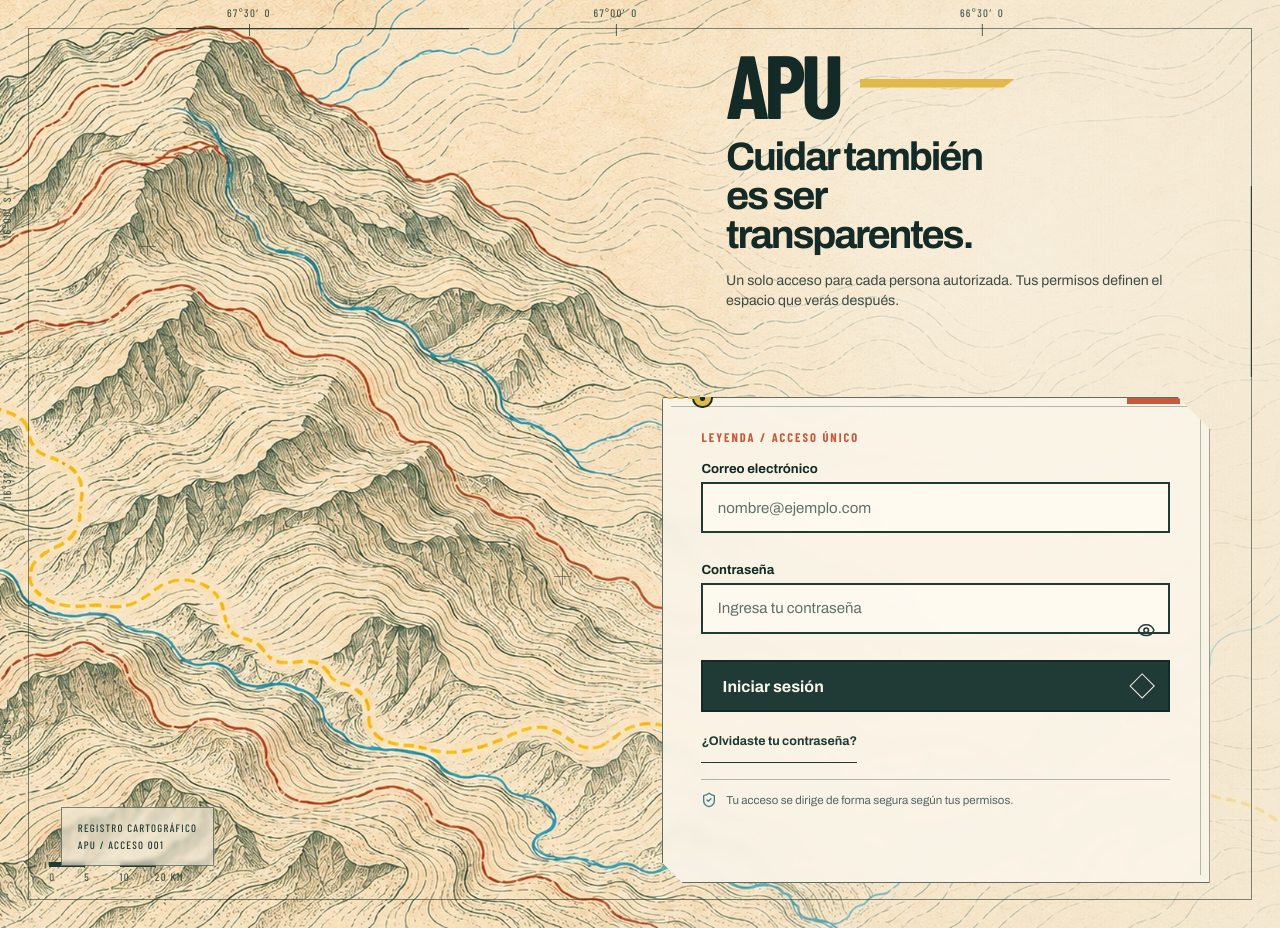
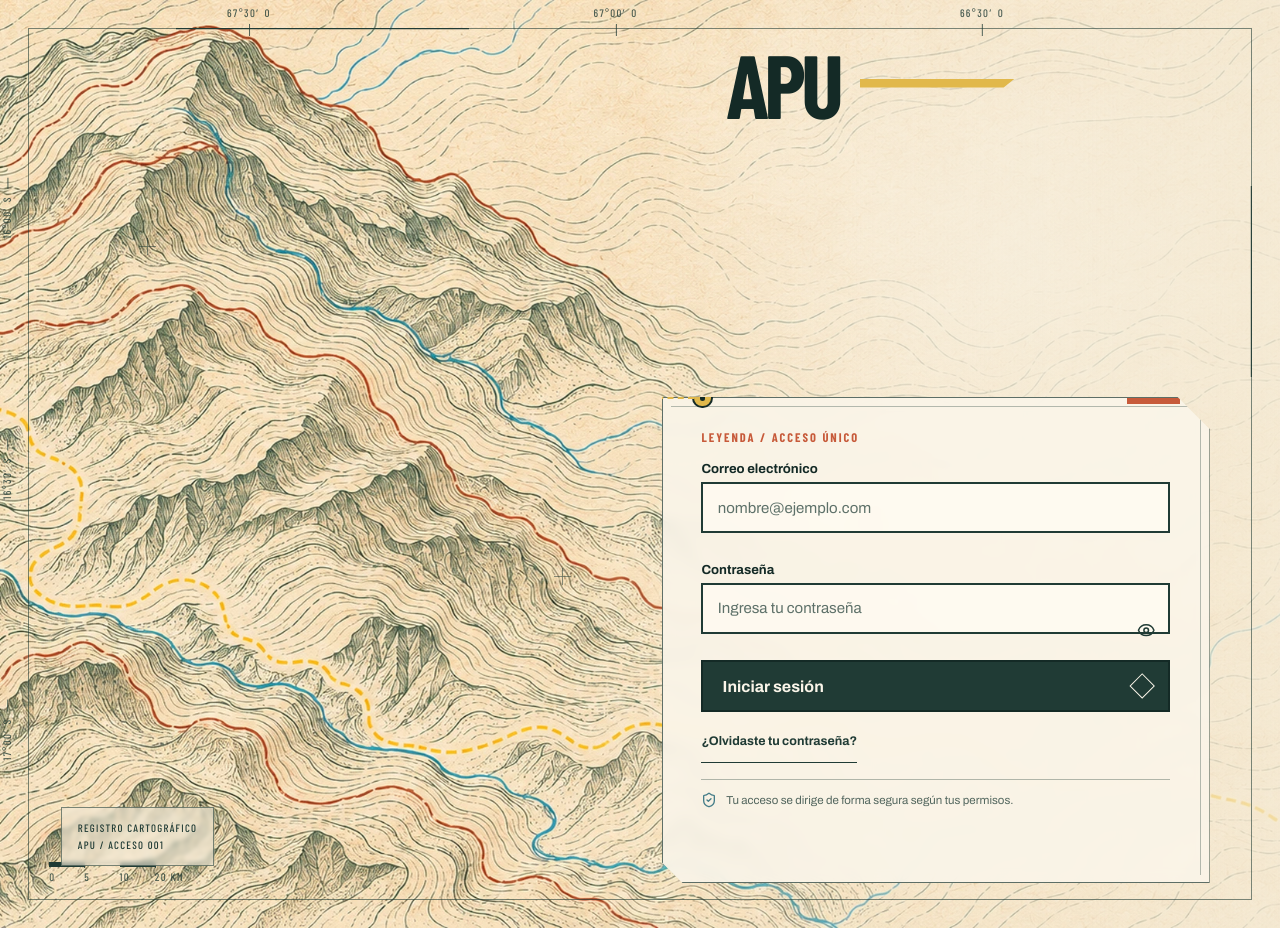
Before and after one commit to VillaAlexTor/Apu, a Next.js app in the folder dashboard/: page / in a window 1280 px wide. Built offline with nearby package versions, Linux system fonts and the light colour scheme.

Commit message:
Nuevo login 1

```diff
--- a/dashboard/src/app/page.tsx
+++ b/dashboard/src/app/page.tsx
@@ -14,8 +14,6 @@ export default function Home() {
           <span className="wordmark">APU</span>
           <span className="survey-rule" aria-hidden="true" />
         </div>
-        <h1 id="login-title">Cuidar también es ser transparentes.</h1>
-        <p>Un solo acceso para cada persona autorizada. Tus permisos definen el espacio que verás después.</p>
       </section>
 
       <aside className="registration-stamp" aria-label="Origen de APU">
```
